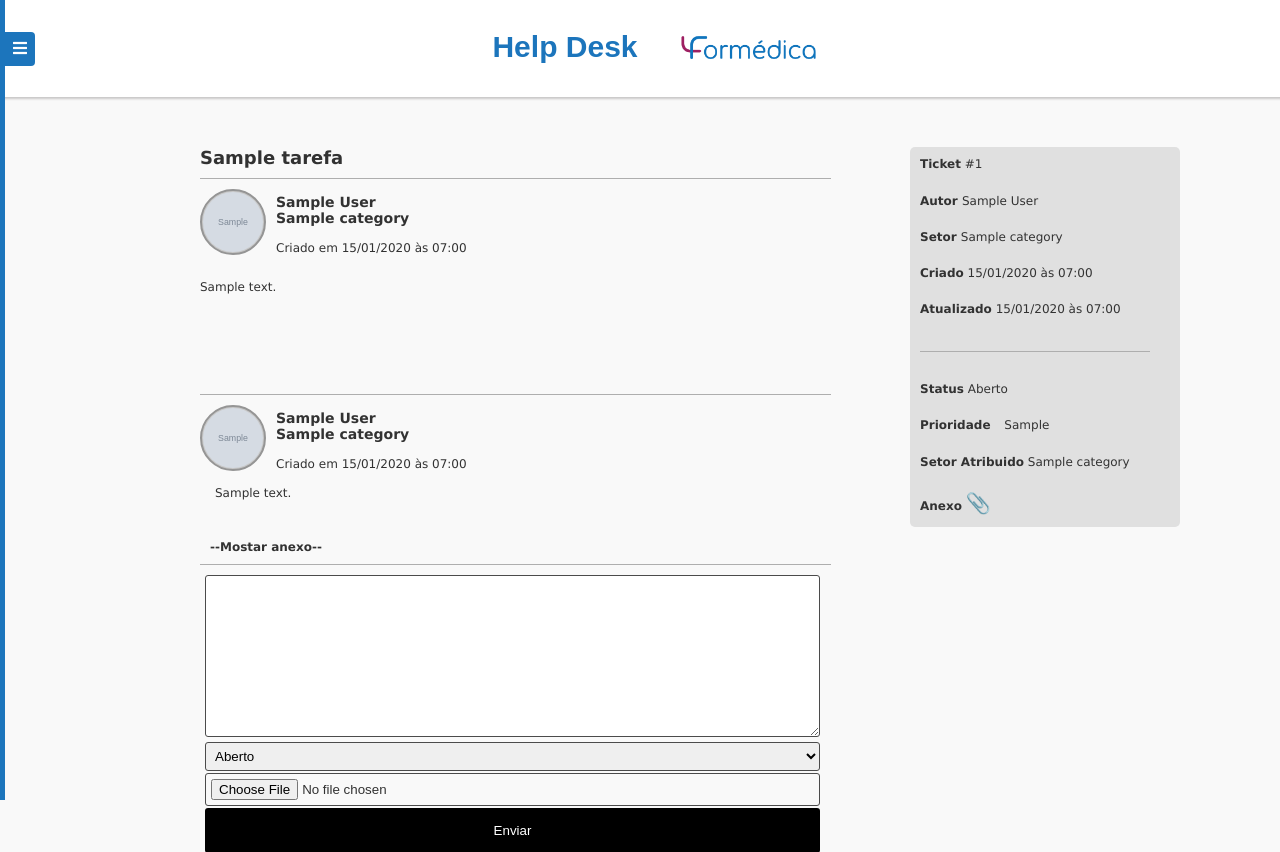
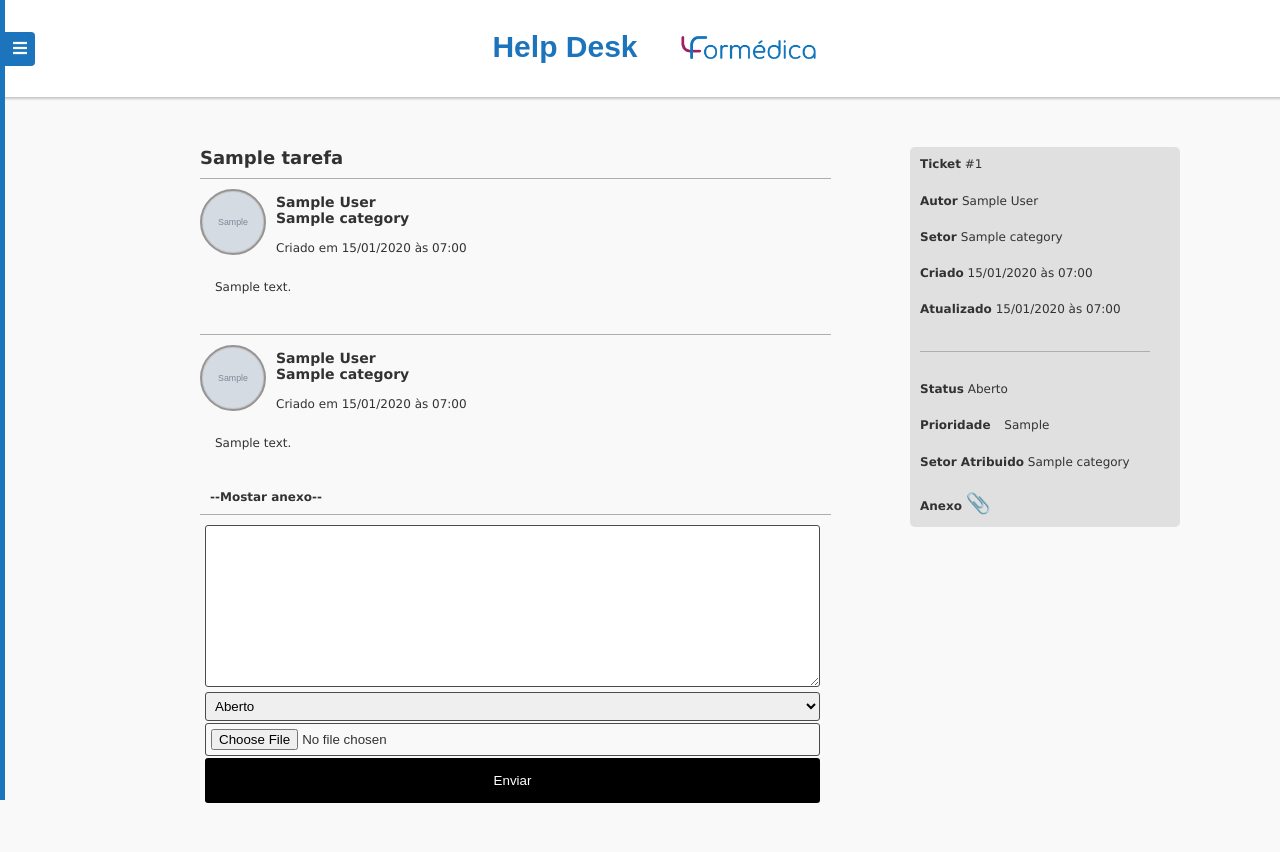
Before and after one commit to MatheusLoeblein/HelpdeskProject, a Django app: page /tarefa/1/ in a window 1280 px wide. Shown: the top 852 px of the page. Run offline with Django 4.2, Linux system fonts and the light colour scheme; a user stored in the database is signed in; tables that the repository leaves empty hold one stand-in row (values such as "Sample post"); grey boxes marked "Sample" are stand-in pictures.

Commit message:
ajusted deploy

```diff
--- a/helpdesk/static/helpdesk/css/styles.css
+++ b/helpdesk/static/helpdesk/css/styles.css
@@ -346,8 +346,9 @@ img{
 }
 
 .content-tarefa-conteudo{
+    display: grid;
     word-wrap: break-word;
-    margin-bottom: 100px;
+    margin-bottom: 40px;
 
 
 }
@@ -355,7 +356,8 @@ img{
 .content-tarefa-conteudo p{
     text-align: left;
     word-wrap: break-word;
-    margin: 10px;
+    margin-left: 25px;
+    margin-top: 10px;
 
 }
 
@@ -388,11 +390,11 @@ img{
     margin-left: 25px;
     word-wrap: break-word;
     margin-bottom: 40px;
+    margin-top: 10px;
 
 }
 
 .content-tarefa-comment-conteudo p{
-    text-align: left;
     margin: 10px;
     max-width: 90%;
 
```
